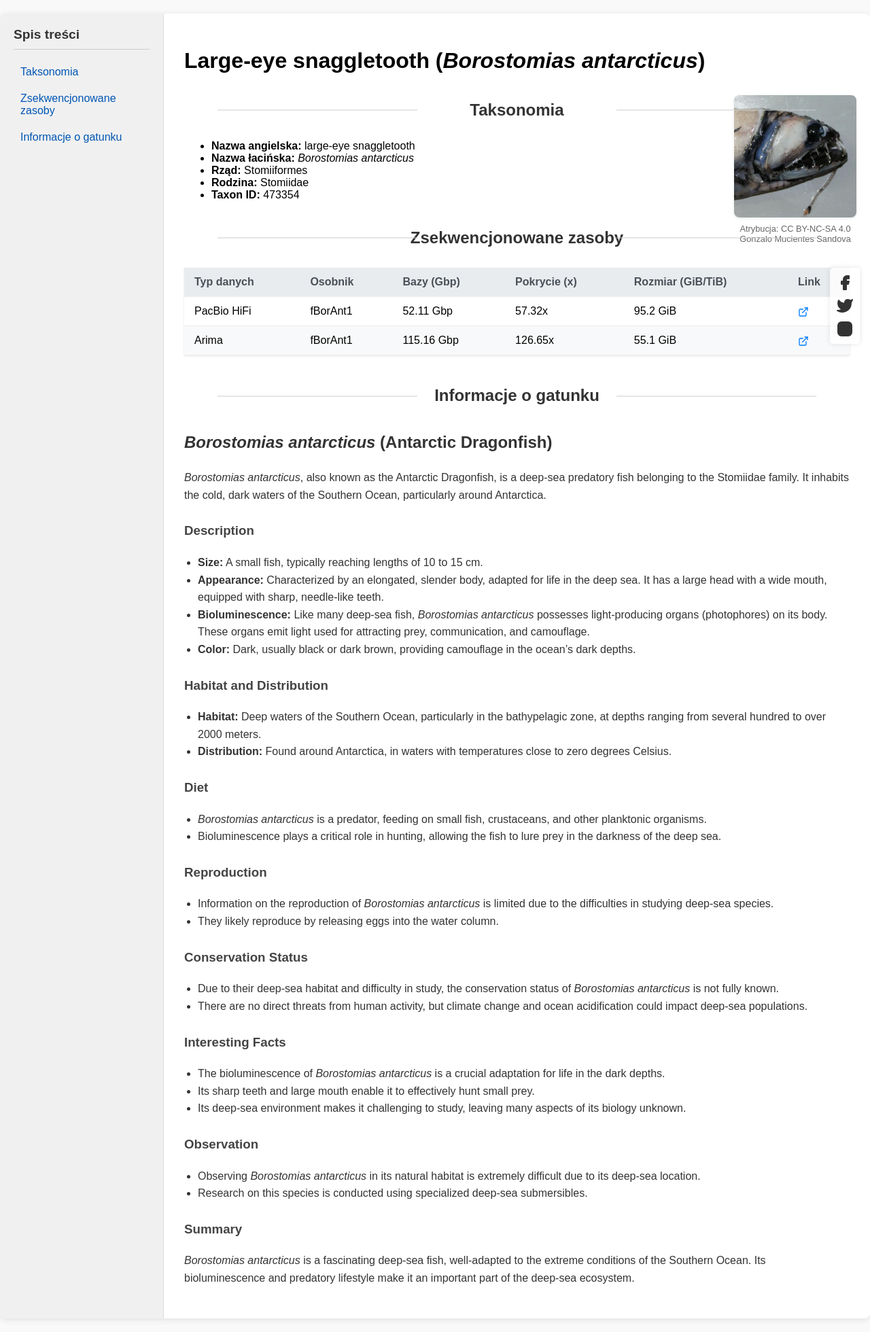
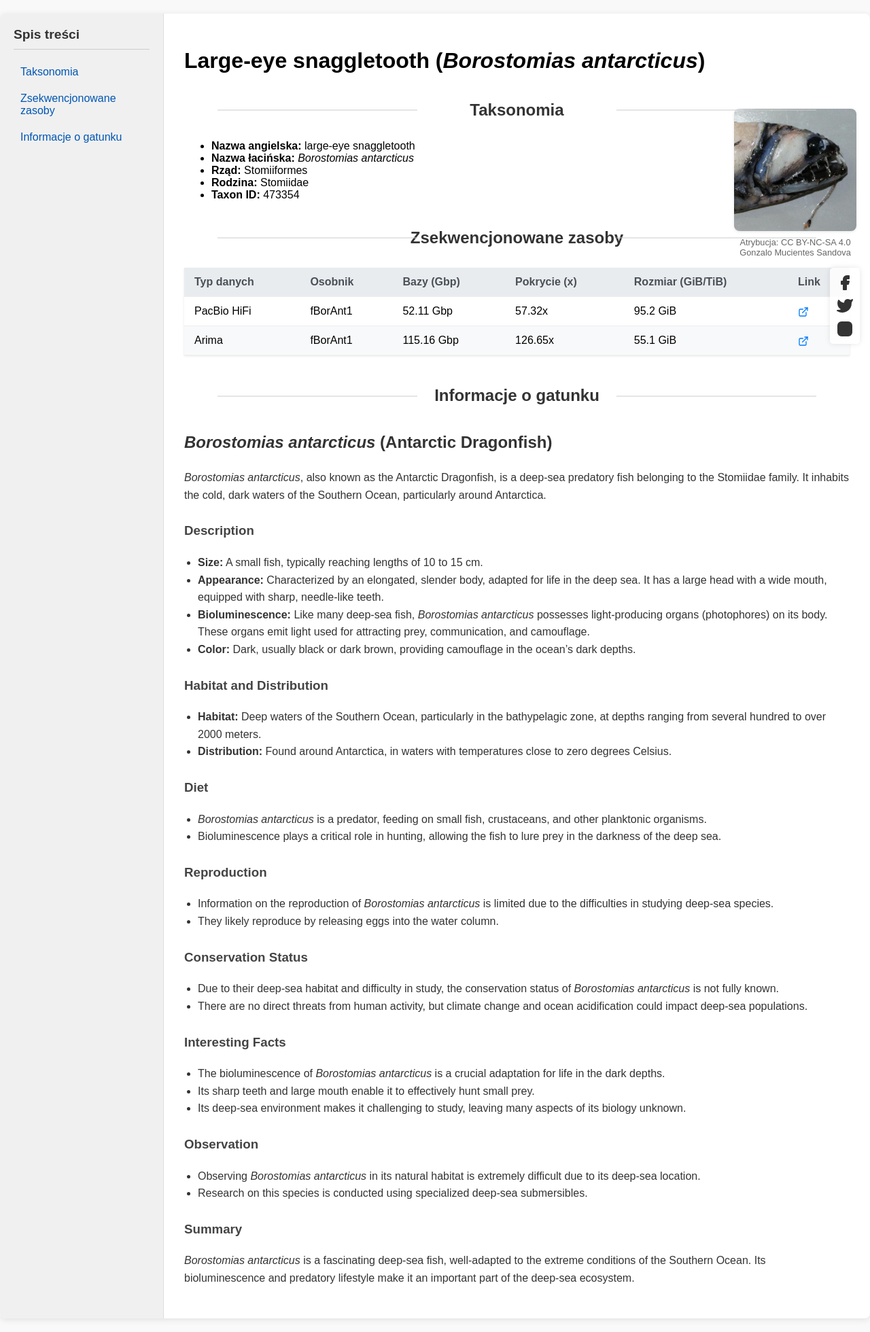
Before and after one commit to tomustloczek1/stronyWWWtzylinski, a Jekyll site: the page built from _species/borostomias_antarcticus.md, in a window 1280 px wide. Shown: the whole page at 68% size. Built offline with Jekyll 4.4.1, drawn with Linux system fonts in a browser that asks for light colours.

Commit message:
Update species.html

```diff
--- a/_layouts/species.html
+++ b/_layouts/species.html
@@ -104,7 +104,7 @@
         /* --- Sekcja z obrazkiem --- */
         .species-image-container {
             position: absolute;
-            top: 120px; /* Zwiększona wartość, aby przesunąć obrazek niżej */
+            top: 140px; /* Zwiększona wartość, aby przesunąć obrazek niżej */
             right: 20px;
             width: 180px;
             text-align: center;
```
